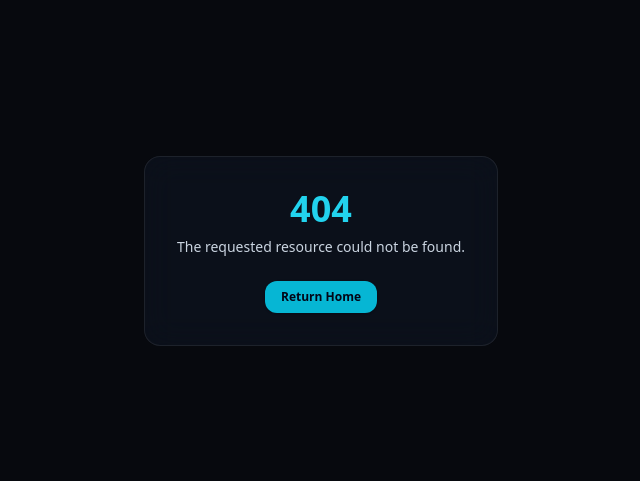
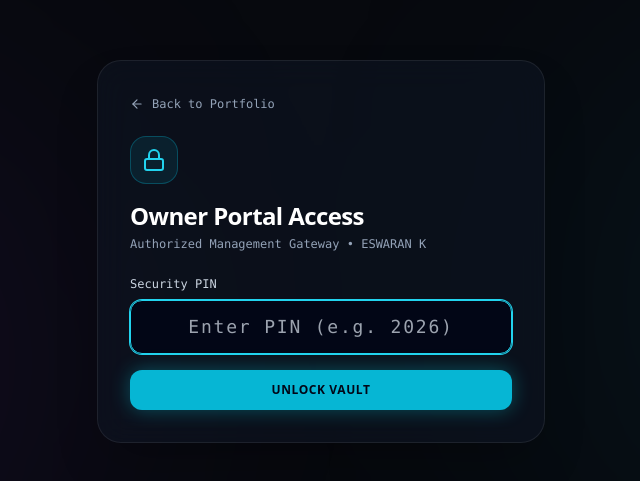
Before and after one commit to eswaran67/my-_resume_-web, a Next.js app: page /admin in a window 1280 px wide. Before the commit this address had no page. Shown: the part 149-630 px from the top of the page, without its empty margins (319-959 px from the left). Built offline with nearby package versions, Linux system fonts and the light colour scheme.

Commit message:
feat: hide owner login from visitors and add secret triggers for Eswaran

```diff
--- /dev/null
+++ b/src/app/admin/page.tsx
@@ -0,0 +1,106 @@
+"use client";
+
+import React, { useState, useEffect } from "react";
+import { useRouter } from "next/navigation";
+import { Lock, AlertCircle, ArrowLeft, CheckCircle2 } from "lucide-react";
+import Link from "next/link";
+
+export default function AdminLoginPage() {
+  const router = useRouter();
+  const [pin, setPin] = useState("");
+  const [error, setError] = useState("");
+  const [success, setSuccess] = useState(false);
+
+  useEffect(() => {
+    // If already logged in, redirect directly to documents
+    const savedPin = localStorage.getItem("eswaran_owner_pin");
+    if (savedPin === "2026" || savedPin === "1234") {
+      router.push("/#documents");
+    }
+  }, [router]);
+
+  const handleSubmit = (e: React.FormEvent) => {
+    e.preventDefault();
+    setError("");
+
+    if (pin.trim() === "2026" || pin.trim() === "1234") {
+      localStorage.setItem("eswaran_owner_pin", pin.trim());
+      sessionStorage.setItem("eswaran_owner_pin", pin.trim());
+      setSuccess(true);
+      setTimeout(() => {
+        router.push("/#documents");
+      }, 800);
+    } else {
+      setError("Access Denied: Invalid Security Key.");
+    }
+  };
+
+  return (
+    <main className="min-h-screen bg-[#07090e] text-slate-100 flex items-center justify-center p-4 relative overflow-hidden">
+      {/* Background neon glows */}
+      <div className="absolute top-1/4 -right-32 w-[500px] h-[500px] bg-cyan-600/10 rounded-full blur-[140px] pointer-events-none" />
+      <div className="absolute bottom-10 -left-32 w-[500px] h-[500px] bg-purple-600/10 rounded-full blur-[140px] pointer-events-none" />
+
+      <div className="w-full max-w-md glass-panel p-8 rounded-3xl border border-white/10 shadow-2xl relative z-10">
+        <Link
+          href="/"
+          className="inline-flex items-center gap-2 text-xs font-mono text-slate-400 hover:text-cyan-400 mb-6 transition-colors"
+        >
+          <ArrowLeft className="w-3.5 h-3.5" />
+          <span>Back to Portfolio</span>
+        </Link>
+
+        <div className="w-12 h-12 rounded-2xl bg-cyan-500/10 border border-cyan-500/30 flex items-center justify-center mb-4">
+          <Lock className="w-6 h-6 text-cyan-400" />
+        </div>
+
+        <h1 className="text-2xl font-extrabold text-white tracking-tight mb-1">
+          Owner Portal Access
+        </h1>
+        <p className="text-xs text-slate-400 font-mono mb-6">
+          Authorized Management Gateway • ESWARAN K
+        </p>
+
+        {success ? (
+          <div className="py-8 text-center space-y-3">
+            <CheckCircle2 className="w-10 h-10 text-emerald-400 mx-auto animate-bounce" />
+            <p className="text-sm font-bold text-white">Access Granted</p>
+            <p className="text-xs text-slate-400 font-mono">Redirecting to Documents Vault...</p>
+          </div>
+        ) : (
+          <form onSubmit={handleSubmit} className="space-y-4">
+            <div>
+              <label className="block text-xs font-mono text-slate-300 mb-2">
+                Security PIN
+              </label>
+              <input
+                type="password"
+                required
+                autoFocus
+                maxLength={8}
+                value={pin}
+                onChange={(e) => setPin(e.target.value)}
+                placeholder="Enter PIN (e.g. 2026)"
+                className="w-full px-4 py-3 rounded-xl bg-slate-950/90 border border-slate-700 text-white font-mono text-center tracking-widest text-lg focus:outline-none focus:border-cyan-400 focus:ring-1 focus:ring-cyan-400"
+              />
+            </div>
+
+            {error && (
+              <div className="p-3 rounded-lg bg-red-950/50 border border-red-800 text-red-300 text-xs font-mono flex items-center gap-2">
+                <AlertCircle className="w-4 h-4 shrink-0" />
+                <span>{error}</span>
+              </div>
+            )}
+
+            <button
+              type="submit"
+              className="w-full py-3 rounded-xl bg-cyan-500 hover:bg-cyan-400 text-slate-950 font-bold text-xs uppercase tracking-wider transition-all shadow-[0_0_20px_rgba(0,240,255,0.3)] mt-2"
+            >
+              Unlock Vault
+            </button>
+          </form>
+        )}
+      </div>
+    </main>
+  );
+}
--- a/src/components/MyDocuments.tsx
+++ b/src/components/MyDocuments.tsx
@@ -75,14 +75,67 @@ export default function MyDocuments() {
   const [deletingId, setDeletingId] = useState<string | null>(null);
 
   const fileInputRef = useRef<HTMLInputElement>(null);
+  const secretClickCountRef = useRef(0);
+  const secretClickTimeoutRef = useRef<NodeJS.Timeout | null>(null);
 
-  // Check session storage on mount
+  // Hidden Easter Egg / Secret 3-Click Trigger for Owner
+  const handleSecretBadgeClick = () => {
+    secretClickCountRef.current += 1;
+    if (secretClickTimeoutRef.current) {
+      clearTimeout(secretClickTimeoutRef.current);
+    }
+
+    if (secretClickCountRef.current >= 3) {
+      secretClickCountRef.current = 0;
+      setShowPinModal(true);
+    } else {
+      secretClickTimeoutRef.current = setTimeout(() => {
+        secretClickCountRef.current = 0;
+      }, 1200);
+    }
+  };
+
+  // Keyboard shortcut listener for Owner (Ctrl + Shift + O or Ctrl + Shift + E)
   useEffect(() => {
-    const savedPin = sessionStorage.getItem("eswaran_owner_pin");
+    const handleKeyDown = (e: KeyboardEvent) => {
+      if (
+        (e.ctrlKey || e.metaKey) &&
+        e.shiftKey &&
+        (e.key === "O" || e.key === "o" || e.key === "E" || e.key === "e")
+      ) {
+        e.preventDefault();
+        setShowPinModal(true);
+      }
+    };
+    window.addEventListener("keydown", handleKeyDown);
+    return () => window.removeEventListener("keydown", handleKeyDown);
+  }, []);
+
+  // Check persistent storage and URL parameters on mount
+  useEffect(() => {
+    // Check localStorage (remembers Eswaran on his own computer)
+    const savedPin =
+      localStorage.getItem("eswaran_owner_pin") ||
+      sessionStorage.getItem("eswaran_owner_pin");
     if (savedPin) {
       setIsOwner(true);
       setStoredPin(savedPin);
     }
+
+    // Check if secret URL query or hash is provided (e.g. ?owner=true or #owner)
+    if (typeof window !== "undefined") {
+      const urlParams = new URLSearchParams(window.location.search);
+      const hash = window.location.hash.toLowerCase();
+      if (
+        urlParams.get("owner") === "true" ||
+        urlParams.get("admin") === "true" ||
+        hash === "#owner" ||
+        hash === "#admin"
+      ) {
+        setShowPinModal(true);
+      }
+    }
+
     loadDocuments();
   }, []);
 
@@ -105,12 +158,12 @@ export default function MyDocuments() {
     e.preventDefault();
     setPinError("");
 
-    // Quick verification attempt against server or standard PIN "2026"
-    // We also support "1234" for convenience
     const validPins = ["2026", "1234"];
     if (validPins.includes(enteredPin.trim())) {
       setIsOwner(true);
       setStoredPin(enteredPin.trim());
+      // Persist in localStorage so Eswaran stays logged in on his own device
+      localStorage.setItem("eswaran_owner_pin", enteredPin.trim());
       sessionStorage.setItem("eswaran_owner_pin", enteredPin.trim());
       setShowPinModal(false);
       setEnteredPin("");
@@ -122,6 +175,7 @@ export default function MyDocuments() {
   const handleLogoutOwner = () => {
     setIsOwner(false);
     setStoredPin("");
+    localStorage.removeItem("eswaran_owner_pin");
     sessionStorage.removeItem("eswaran_owner_pin");
   };
 
@@ -231,7 +285,11 @@ export default function MyDocuments() {
         {/* Section Header */}
         <div className="flex flex-col md:flex-row md:items-end justify-between gap-6 mb-12">
           <div>
-            <div className="inline-flex items-center gap-2 px-3 py-1 rounded-full bg-slate-900/80 border border-cyan-500/30 text-cyan-400 text-xs font-mono mb-4 shadow-[0_0_15px_rgba(0,240,255,0.15)]">
+            <div
+              onClick={handleSecretBadgeClick}
+              title="Official Credentials & Records"
+              className="inline-flex items-center gap-2 px-3 py-1 rounded-full bg-slate-900/80 border border-cyan-500/30 text-cyan-400 text-xs font-mono mb-4 shadow-[0_0_15px_rgba(0,240,255,0.15)] select-none cursor-default"
+            >
               <FolderLock className="w-3.5 h-3.5" />
               <span>Official Credentials &amp; Records</span>
             </div>
@@ -243,16 +301,16 @@ export default function MyDocuments() {
             </p>
           </div>
 
-          {/* Owner Access Control Pill */}
-          <div className="flex items-center gap-3 shrink-0">
-            {isOwner ? (
-              <div className="flex items-center gap-3 bg-emerald-950/60 border border-emerald-500/40 px-3.5 py-1.5 rounded-xl shadow-[0_0_20px_rgba(16,185,129,0.2)]">
+          {/* Owner Access Control: ONLY visible when authenticated as Owner on your device */}
+          {isOwner && (
+            <div className="flex items-center gap-3 shrink-0">
+              <div className="flex items-center gap-3 bg-emerald-950/60 border border-emerald-500/40 px-3.5 py-1.5 rounded-xl shadow-[0_0_20px_rgba(16,185,129,0.2)] animate-fade-in">
                 <span className="flex h-2 w-2 relative">
                   <span className="animate-ping absolute inline-flex h-full w-full rounded-full bg-emerald-400 opacity-75"></span>
                   <span className="relative inline-flex rounded-full h-2 w-2 bg-emerald-500"></span>
                 </span>
                 <span className="text-xs font-semibold text-emerald-300 font-mono">
-                  Owner Mode (Eswaran)
+                  Owner Mode (ESWARAN K)
                 </span>
                 <button
                   onClick={() => setShowUploadModal(true)}
@@ -269,16 +327,8 @@ export default function MyDocuments() {
                   <Unlock className="w-4 h-4 text-emerald-400" />
                 </button>
               </div>
-            ) : (
-              <button
-                onClick={() => setShowPinModal(true)}
-                className="inline-flex items-center gap-2 px-3.5 py-2 rounded-xl bg-slate-900/90 hover:bg-slate-800 text-slate-300 hover:text-cyan-400 border border-slate-800 hover:border-cyan-500/40 text-xs font-mono transition-all group"
-              >
-                <Lock className="w-3.5 h-3.5 text-cyan-400 group-hover:scale-110 transition-transform" />
-                <span>Owner Login</span>
-              </button>
-            )}
-          </div>
+            </div>
+          )}
         </div>
 
         {/* Filter and Search Bar */}
@@ -441,12 +491,12 @@ export default function MyDocuments() {
           </div>
         )}
 
-        {/* Read-Only Notice for Visitors */}
+        {/* Verification Notice */}
         <div className="mt-8 text-center">
           <p className="text-[11px] font-mono text-slate-400 flex items-center justify-center gap-2">
-            <Lock className="w-3 h-3 text-cyan-400" />
+            <ShieldCheck className="w-3.5 h-3.5 text-cyan-400" />
             <span>
-              Secure Visitor Mode: All documents are cryptographic read-only copies for employer and client verification.
+              Official Academic &amp; Technical Credentials Repository of ESWARAN K
             </span>
           </p>
         </div>
```
